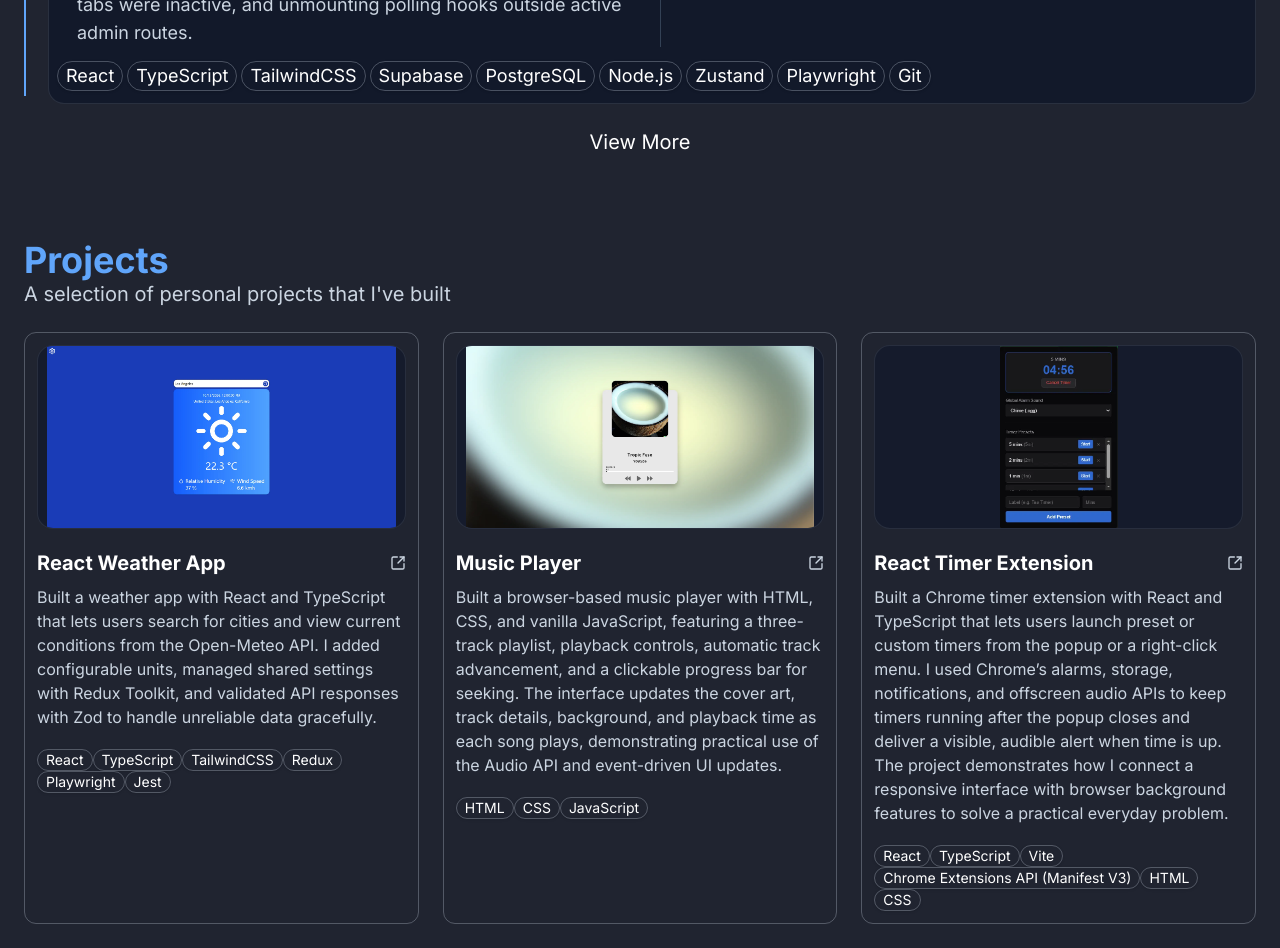
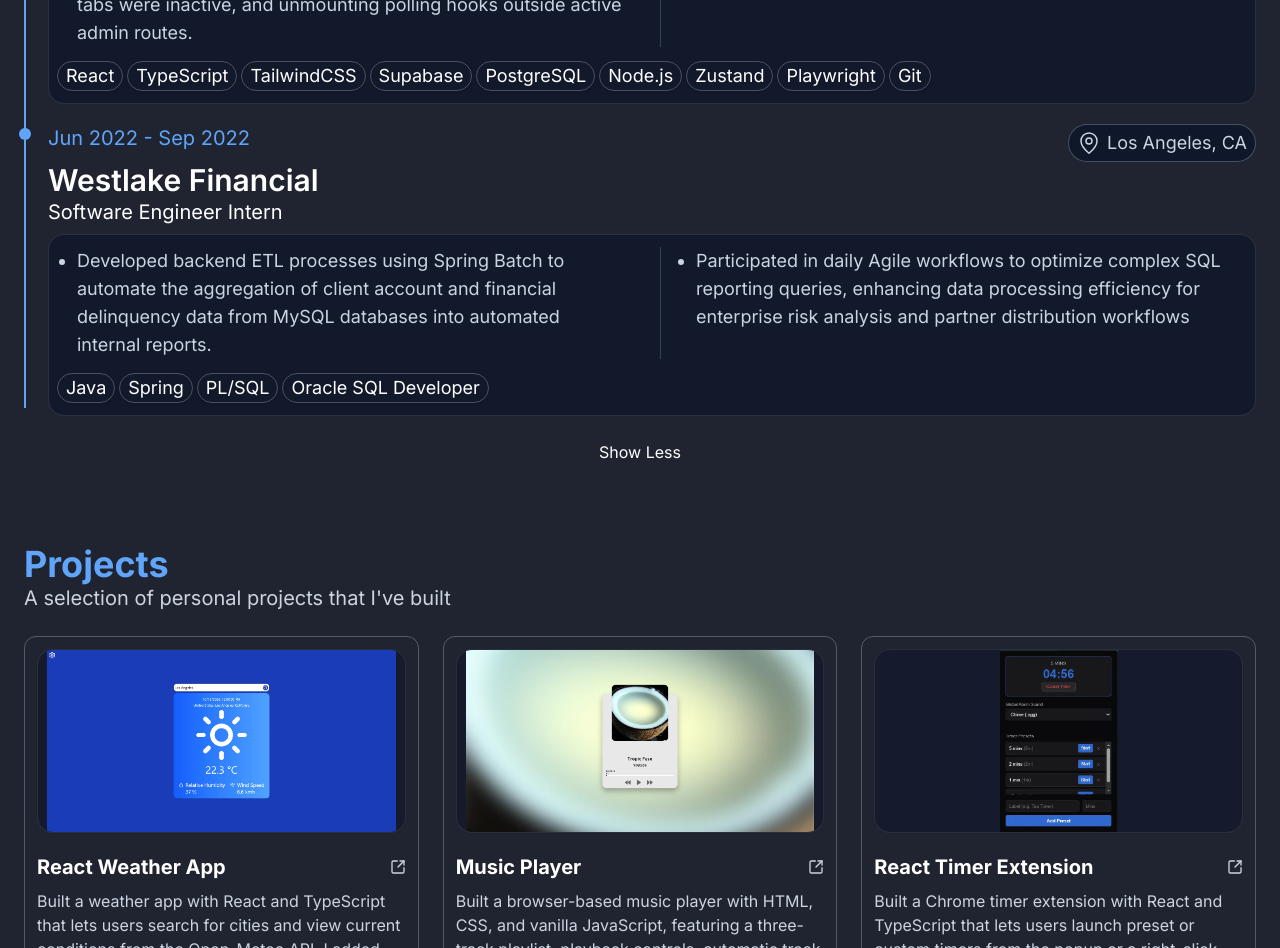
Before and after one commit to gnikkoch96/portfolio-updated, a React (Vite) app: page / in a window 1280 px wide. Shown: the part 1440-2388 px from the top of the page. Built offline with nearby package versions, Linux system fonts and the light colour scheme.

Commit message:
feat(experience): change visible count of employement history to 2 and update date to use months instead of numbers

```diff
--- a/src/sections/Experience.tsx
+++ b/src/sections/Experience.tsx
@@ -9,8 +9,8 @@ const experiences = [
     role: "Full Stack Developer (Frontend Focused)",
     location: "Remote",
     location_icon: Monitor,
-    start_date: "03/2023",
-    end_date: "08/2026",
+    start_date: "Mar 2023",
+    end_date: "Aug 2026",
     points: [
       "Reduced admin dashboard load time by 83% (~30s to under 5s) by replacing 5 sequential per-student API requests with batched endpoints that fetch data for groups of 20 students in a single request, cutting total request volume by up to 20x.",
       "Built a responsive React and TypeScript admin dashboard from the ground up to monitor activity for 300+ students across multiple educational applications, partnering directly with the CPO to deliver real-time classroom visualizations and reusable analytics components.",
@@ -36,8 +36,8 @@ const experiences = [
     role: "Software Engineer Intern",
     location: "Los Angeles, CA",
     location_icon: MapPin,
-    start_date: "06/2022",
-    end_date: "09/2022",
+    start_date: "Jun 2022",
+    end_date: "Sep 2022",
     points: [
       "Developed backend ETL processes using Spring Batch to automate the aggregation of client account and financial delinquency data from MySQL databases into automated internal reports.",
       "Participated in daily Agile workflows to optimize complex SQL reporting queries, enhancing data processing efficiency for enterprise risk analysis and partner distribution workflows",
@@ -47,7 +47,7 @@ const experiences = [
 ];
 
 export default function Experience() {
-  const [visibleCount, setVisibleCount] = useState<number>(1);
+  const [visibleCount, setVisibleCount] = useState<number>(2);
 
   return (
     <section id="experience" className="content-section">
```
